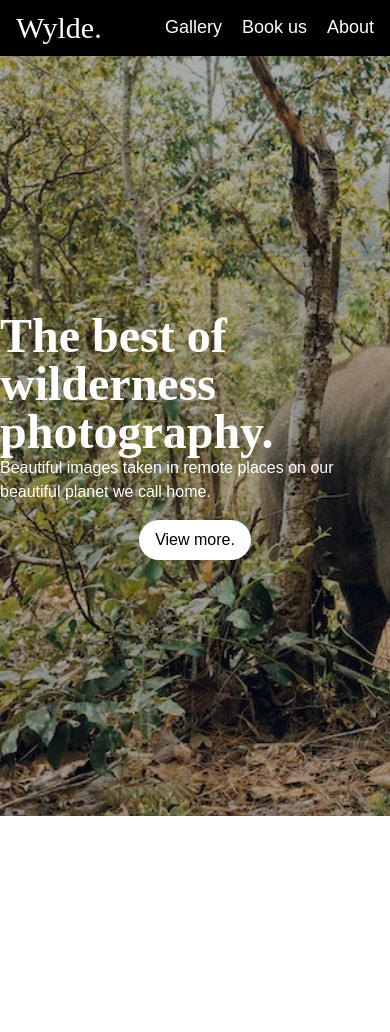
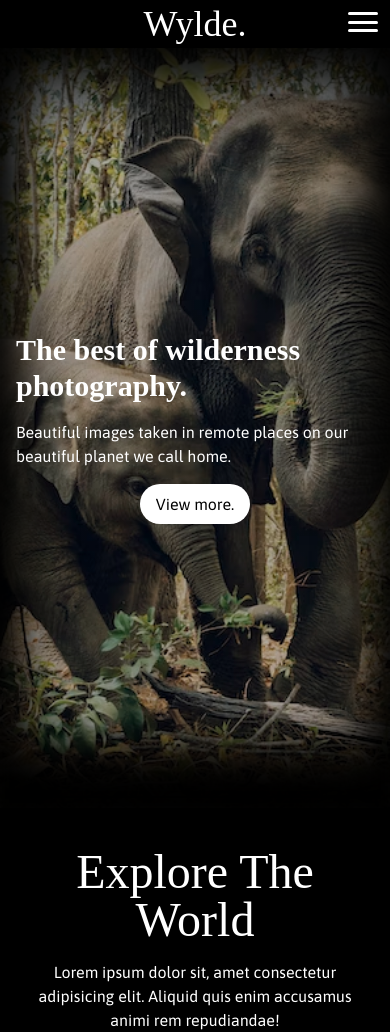
Before and after one commit to Milkdromeda-333/wyld-photography-website, a website: page index.html in a window 390 px wide. Before the commit the page ends 844 px from the top, so only its background shows below. Drawn offline with Linux system fonts and the light colour scheme; a web font is replaced by a local one.

Commit message:
adds functional nav with animations and intro

```diff
--- a/index.html
+++ b/index.html
@@ -7,6 +7,10 @@
     <meta name="viewport" content="width=device-width, initial-scale=1.0">
     <title>Wylde: The wilder side of Photography</title>
     <link href="/dist/output.css" rel="stylesheet">
+    <!-- ===== FONTS ===== -->
+    <link rel="preconnect" href="https://fonts.googleapis.com">
+    <link rel="preconnect" href="https://fonts.gstatic.com" crossorigin>
+    <link href="https://fonts.googleapis.com/css2?family=Asap&family=IM+Fell+English+SC&display=swap" rel="stylesheet">
 </head>
 
 
@@ -14,11 +18,21 @@
     <header class=" text-white">
 
         <!-- ===== NAV ===== -->
-        <nav class="flex flex-row justify-between items-center px-4 h-14 bg-black">
+        <nav
+            class=" font-decor text-2xl relative flex flex-col md:justify-between items-center px-4 p-1 justify-center bg-black md:flex-row">
 
-            <p class="font-decor text-3xl">Wylde.</p>
+            <p class="text-4xl">Wylde.</p>
 
-            <div class="flex flex-row gap-5 text-lg transition">
+            <!-- ===== HAMBURGER ===== -->
+            <a href="#" class="toggle-btn">
+                <span class="bar"></span>
+                <span class="bar"></span>
+                <span class="bar"></span>
+            </a>
+
+            <!-- ===== NAV ITEMS: WIDESCREEN ===== -->
+            <div
+                class="absolute top-full bg-black w-full flex-col items-center p-4 gap-5 transition md:static md:flex-row md:w-auto md:bg-transparent md:border-t-0 hidden md:flex">
                 <a href="#"
                     class="border-b-2 border-black hover:text-yellow-50 hover:border-white duration-200 ">Gallery</a>
                 <a href="#" class="border-b-2 border-black hover:text-yellow-50 hover:border-white duration-200">Book
@@ -26,18 +40,40 @@
                 <a href="#"
                     class="border-b-2 border-black hover:text-yellow-50 hover:border-white duration-200">About</a>
             </div>
+
+
         </nav>
 
+        <!-- ===== NAV ITEMS: MOBILE ===== -->
+        <div
+            class="absolute top-full bg-black w-full flex flex-col items-center p-4 gap-5 text-lg transition md:static md:flex-row md:w-auto md:bg-transparent nav md:border-t-0 md:hidden">
+            <a href="#"
+                class="border-b-2 border-black hover:text-yellow-50 hover:border-white duration-200 ">Gallery</a>
+            <a href="#" class="border-b-2 border-black hover:text-yellow-50 hover:border-white duration-200">Book
+                us</a>
+            <a href="#" class="border-b-2 border-black hover:text-yellow-50 hover:border-white duration-200">About</a>
+        </div>
+
         <!-- ===== HERO ===== -->
-        <div class="h-[90vh] w-full') flex flex-col justify-center items-center gap-y-4" id="hero">
-            <h1 class="font-bold text-5xl font-decor">The best of wilderness photography.</h1>
-            <p class="3xl -mt-4">Beautiful images taken in remote places on our beautiful planet we call home.</p>
+        <div class="h-[90vh] w-full flex flex-col justify-center items-center gap-y-4 px-4 shadow-[inset_0_-40px_45px_27px_rgba(0,0,0,1)]"
+            id="hero">
+            <h1 class="font-bold text-3xl font-decor md:text-5xl">The best of wilderness photography.</h1>
+            <p class="3xl md:-mt-4">Beautiful images taken in remote places on our beautiful planet we call home.</p>
             <button class="bg-white text-black rounded-full py-2 px-4 transition duration-300 hover:bg-zinc-200">View
                 more.</button>
         </div>
     </header>
 
+    <!-- ===== PAGE BODY ===== -->
+    <main class="text-center text-white bg-black pt-10 px-6">
+        <div class="">
+            <h1 class="font-decor text-5xl mb-4">Explore The World</h1>
+            <p>Lorem ipsum dolor sit, amet consectetur adipisicing elit. Aliquid quis enim accusamus animi rem
+                repudiandae!</p>
+        </div>
+    </main>
 
+    <script src="./src/index.js" />
 </body>
 
 </html>
--- a/package.json
+++ b/package.json
@@ -4,5 +4,8 @@
   },
   "scripts": {
     "dev": "npx tailwindcss -i ./src/input.css -o ./dist/output.css --watch"
+  },
+  "dependencies": {
+    "tailwind": "^4.0.0"
   }
 }
--- /dev/null
+++ b/src/index.js
@@ -0,0 +1,20 @@
+const navBtn = document.querySelector(".toggle-btn");
+const navbar = document.querySelector(".nav");
+const nav = document.querySelector("nav");
+let isActive = false;
+
+navBtn.addEventListener("click", () => {
+    // navbar.classList.toggle("active");
+    navEventListener();
+    if (navbar.classList.includes("active")) {
+        document.querySelector("body").addEventListener("click", navEventListener);
+    } else {
+        document.querySelector("body").removeEventListener("click", navEventListener);
+    }
+
+});
+
+const navEventListener = () => {
+    navbar.classList.toggle("active");
+    console.log("toggle");
+};
--- a/src/input.css
+++ b/src/input.css
@@ -1,13 +1,63 @@
 @tailwind base;
 @tailwind components;
 @tailwind utilities;
-
-/* ===== FONTS ===== */
-@import url('https://fonts.googleapis.com/css2?family=Asap&family=Eczar:wght@500&display=swap');
 
 #hero{
     background: linear-gradient(rgba(0, 0, 0, 0.3),
     rgba(0, 0, 0, 0.3)), url(../images/hero.avif);
     background-repeat: no-repeat;
     background-size: cover;
+    background-position: center 50%;
 }
+
+.toggle-btn{
+    position: absolute;
+    top: .75rem;
+    right: .75rem;
+    display: none;
+    flex-direction: column;
+    justify-content: space-between;
+    width: 30px;
+    height: 20px;
+}
+
+.toggle-btn .bar{
+    height: 3px;
+    width: 100%;
+    background-color: white;
+    border-radius: 10px;
+}
+
+nav{
+    box-shadow: 0 0 80px 45px black;
+}
+
+@media screen and (max-width: 768px){
+    #hero{
+        background-position: center;
+    }
+
+    .toggle-btn{
+        display: flex;
+    }
+
+    nav{
+        z-index: 1;
+        transition: none;
+    }
+
+    nav:has(+ .nav.active){
+        box-shadow: none;
+        transition: box-shadow 1.4s;
+    }
+
+    .nav{
+        top: -100%;
+        transition: 300ms ease-out;
+    }
+
+    .nav.active{
+        top: 8%;
+        z-index: 0;
+    }
+}
--- a/tailwind.config.js
+++ b/tailwind.config.js
@@ -5,7 +5,7 @@ module.exports = {
     extend: {
       fontFamily: {
         "main": ['Asap', "sans-serif"],
-        "decor": ['Eczar', "serif"]
+        "decor": ['IM Fell English SC', "serif"]
       },
       backgroundImage: {
         "hero": "url('./images/hero.avif')"
```
Also changed, not shown: docs.md (+25 -0 lines), README.md, dist/output.css, images/sec1-bird.jpg (added), 3 other files.
